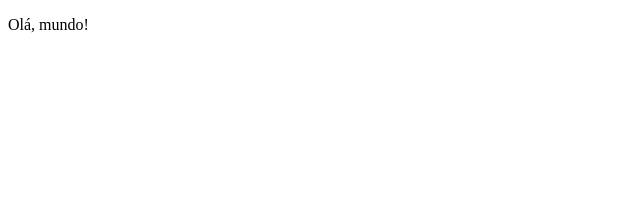
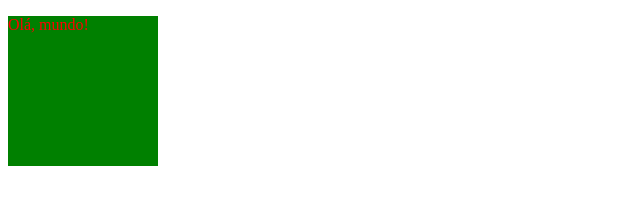
Before and after one commit to wdiasmaciel/oficina-ppl-web-01, a plain HTML site: page index.html in a window 1280 px wide. Shown: the whole page, without its empty margins (0-640 px from the left). Drawn offline with Linux system fonts and the light colour scheme.

Commit message:
Estilo na tag style

```diff
--- a/index.html
+++ b/index.html
@@ -2,6 +2,14 @@
 <html>
     <head>
         <title>Exmplos da Oficina de Programação para a Web</title>
+        <style>
+            p {
+                color: red;
+                background-color: green;
+                width: 150px;
+                height: 150px;
+            }
+        </style>
     </head>
     <body>
         <p>
```
